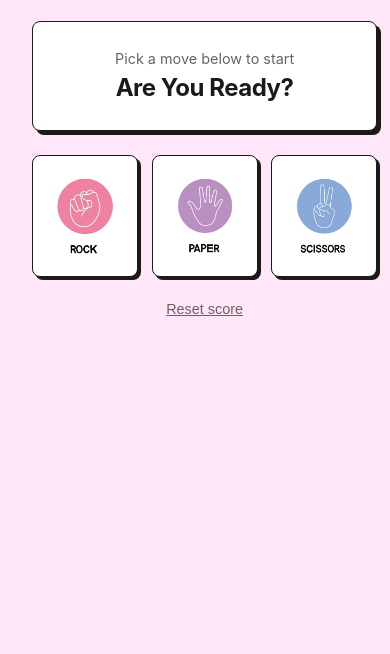
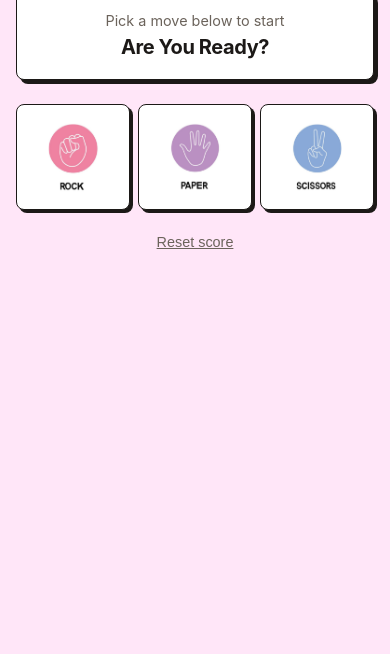
Before and after one commit to arendilo/rock-paper-scissors, a plain HTML site: page index.html in a window 390 px wide. Shown: the part 190-844 px from the top of the page. Drawn offline with Linux system fonts and the light colour scheme.

Commit message:
add settings for mobile devices

```diff
--- a/style.css
+++ b/style.css
@@ -22,6 +22,8 @@ body {
   place-items: center;
   min-height: 50vh;
   padding: 2rem;
+  margin-left: auto;
+  margin-right: auto;
 }
 
 .container {
@@ -116,20 +118,21 @@ h1 {
 }
 
 .actions button {
+  min-width: 0;
   background: var(--card);
   color: var(--ink);
   border: 1.5px solid var(--ink);
   box-shadow: 3px 3px 0 var(--ink);
   border-radius: 8px;
-  padding: 1.25rem 0.75rem;
-  font-size: 1rem;
+  padding: 1rem 0.5rem;
+  font-size: 0.9rem;
   font-weight: 600;
   cursor: pointer;
   display: flex;
   flex-direction: column;
   align-items: center;
   justify-content: center;
-  gap: 0.75rem;
+  gap: 0.6rem;
   transition: transform 0.1s ease, box-shadow 0.1s ease;
 }
 
@@ -166,3 +169,36 @@ h1 {
 .reset-link:hover {
   color: var(--ink);
 }
+
+
+/* settings for mobile devices */
+@media (max-width: 480px) {
+  body {
+    padding: 1rem;
+  }
+
+  h1 {
+    font-size: 2.7rem;
+  }
+
+  .status-box {
+    padding: 1.25rem 1rem;
+  }
+
+  .result {
+    font-size: 1.25rem;
+  }
+
+  .actions {
+    gap: 0.5rem;
+  }
+
+  .actions button {
+    padding: 0.75rem 0.35rem;
+    font-size: 0.75rem;
+  }
+
+  .actions button img {
+    max-width: 70px;
+  }
+}
```
